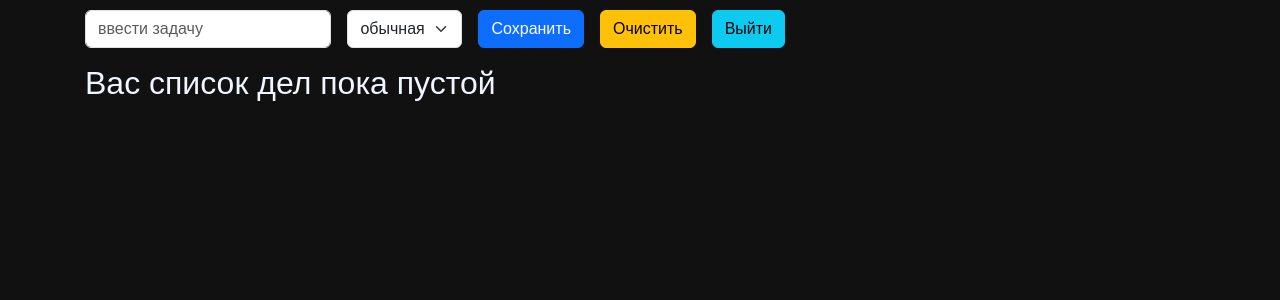
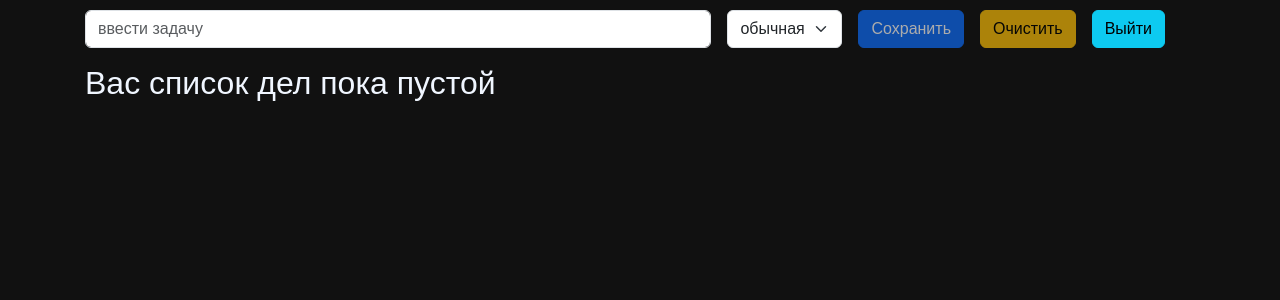
Before and after one commit to geran1ka/VTR-todoApp, a React (Vite) app: page / in a window 1280 px wide. Both pictures are taken after typing "Sample" into the empty fields and a click on the button "Запустить приложение". Shown: the top 300 px of the page. Built offline with nearby package versions, Linux system fonts and the light colour scheme.

Commit message:
ДУблирование кода в TaskItem

```diff
--- a/src/modules/Auth/Auth.tsx
+++ b/src/modules/Auth/Auth.tsx
@@ -1,21 +1,17 @@
 import classNames from "classnames";
 import s from "./Auth.module.scss";
-import { useDispatch } from "react-redux";
 import { useState } from "react";
-import { useAppSelector } from "../../hooks";
+import { useAppDispatch, useAppSelector } from "../../hooks";
 import { logIn } from "../../store/task/tasksSlice";
 
-type Props = {};
-
-export const Auth = (props: Props) => {
-  const dispatch = useDispatch();
+export const Auth = () => {
+  const dispatch = useAppDispatch();
   const { isLogged } = useAppSelector((state) => state.tasks);
 
   const [value, setValue] = useState("");
 
   const handlerSubmit: React.FormEventHandler<HTMLFormElement> = (e) => {
     e.preventDefault();
-    console.log(value);
     dispatch(logIn(value));
   };
 
--- a/src/modules/Form/Form.module.scss
+++ b/src/modules/Form/Form.module.scss
@@ -1,3 +1,3 @@
 .form {
-  max-width: 700px;
+  max-width: 1080px;
 }
--- a/src/modules/Form/Form.tsx
+++ b/src/modules/Form/Form.tsx
@@ -1,21 +1,25 @@
 import { useState } from "react";
 import s from "./Form.module.scss";
-import { useAppDispatch } from "../../hooks";
+import { useAppDispatch, useAppSelector } from "../../hooks";
 import classNames from "classnames";
 import { ITask, addTask, editTask, logOut } from "../../store/task/tasksSlice";
+import { editStop } from "../../store/edit/editSlice";
 
-interface FormProps {}
+interface Form {
+  mode: string;
+}
 
-const DERAULT_TASK = {
+const DERAULT_TASK: Omit<ITask, "id" | "completed"> = {
   task: "",
   important: "table-light",
 };
 
-export const Form = (props: ITask | undefined) => {
+export const Form = (props: Form) => {
   const dispatch = useAppDispatch();
 
-  const { mode, taskEdit, setIdTaskEdit } = props;
+  const { mode } = props;
   const isEdit = mode === "edit";
+  const taskEdit = useAppSelector((state) => state.editTask.taskEdit);
 
   const [task, setTask] = useState(isEdit ? taskEdit : DERAULT_TASK);
 
@@ -33,32 +37,39 @@ export const Form = (props: ITask | undefined) => {
   const handlerSubmit = (e: React.FormEvent<EventTarget>) => {
     e.preventDefault();
     if (isEdit) return;
-    const newTask = {
-      id: Math.random().toString(16).substring(2, 9),
-      task: task.task,
-      completed: false,
-      important: task.important,
-    };
-    dispatch(addTask(newTask));
+    dispatch(
+      addTask({
+        id: Math.random().toString(16).substring(2, 9),
+        task: task.task,
+        completed: false,
+        important: task.important,
+      }),
+    );
     handlerReset();
   };
 
   const handlerChangeTask = () => {
     if (taskEdit) {
       dispatch(editTask({ ...taskEdit, ...task }));
-      setIdTaskEdit(null);
+      dispatch(editStop());
     }
   };
 
   return (
     <form
-      className={classNames(s.form, "d-flex", "align-items-center", "mb-3")}
+      className={classNames(
+        s.form,
+        "d-flex",
+        "align-items-center",
+        !isEdit && "mb-3",
+      )}
       onSubmit={handlerSubmit}>
       <label className={classNames("w-100 form-group me-3 mb-0")}>
         <input
           type="text"
           className={classNames("form-control")}
           name="task"
+          id="task"
           onChange={onChange}
           value={task.task}
           placeholder="ввести задачу"
@@ -69,6 +80,7 @@ export const Form = (props: ITask | undefined) => {
         className="w-auto me-3 form-select"
         value={task.important}
         name="important"
+        id="important"
         onChange={onChange}>
         <option className="table-light" value="table-light">
           обычная
@@ -85,7 +97,7 @@ export const Form = (props: ITask | undefined) => {
         <button
           className={classNames("btn btn-primary me-3")}
           type="submit"
-          disabled={task ? false : true}>
+          disabled={task.task ? false : true}>
           Сохранить
         </button>
       )}
@@ -93,7 +105,7 @@ export const Form = (props: ITask | undefined) => {
         <button
           className={classNames("btn btn-primary me-3")}
           type="button"
-          disabled={task ? false : true}
+          disabled={task.task ? false : true}
           onClick={handlerChangeTask}>
           Сохранить
         </button>
@@ -103,7 +115,7 @@ export const Form = (props: ITask | undefined) => {
         className={classNames("btn btn-warning me-3")}
         type="button"
         onClick={handlerReset}
-        disabled={task ? false : true}>
+        disabled={task.task ? false : true}>
         Очистить
       </button>
 
--- a/src/modules/TaskList/TaskItem/TaskItem.tsx
+++ b/src/modules/TaskList/TaskItem/TaskItem.tsx
@@ -3,9 +3,10 @@ import { useState } from "react";
 import { useAppDispatch } from "../../../hooks";
 import { completeTask, removeTask } from "../../../store/task/tasksSlice";
 import { ModalRemoveTask } from "../../ModalRemoveTask/ModalRemoveTask";
+import { editStart } from "../../../store/edit/editSlice";
 
 export const TaskItem = (props) => {
-  const { id, task, completed, important, index, setIdTaskEdit } = props;
+  const { id, task, completed, important, index } = props;
 
   const dispatch = useAppDispatch();
 
@@ -28,16 +29,24 @@ export const TaskItem = (props) => {
   };
 
   const handleTaskEdit = () => {
-    setIdTaskEdit(id);
+    dispatch(
+      editStart({
+        id,
+        task,
+        completed,
+        important,
+      }),
+    );
   };
 
   return (
     <>
       <tr className={classNames(important, "h-100")} id={id}>
-        <td>{index + 1}</td>
+        <td className="align-middle">{index + 1}</td>
         <td
           className={classNames(
             "task",
+            "align-middle",
             completed && "text-decoration-line-through",
           )}>
           {task}
--- a/src/modules/TaskList/TaskList.tsx
+++ b/src/modules/TaskList/TaskList.tsx
@@ -2,16 +2,16 @@ import classNames from "classnames";
 import { useAppDispatch, useAppSelector } from "../../hooks";
 import { TaskItem } from "./TaskItem/TaskItem";
 import { getLocalStorage } from "../../API/localStorage";
-import { useEffect, useState } from "react";
+import { useEffect } from "react";
 import { setTask } from "../../store/task/tasksSlice";
 import { Form } from "../Form/Form";
 
 export const TaskList = () => {
   const dispatch = useAppDispatch();
+
   const login = useAppSelector((state) => state.tasks.login);
   const tasks = getLocalStorage(login);
-
-  const [idTaskEdit, setIdTaskEdit] = useState("");
+  const { id } = useAppSelector((state) => state.editTask);
 
   useEffect(() => {
     dispatch(setTask(tasks));
@@ -30,28 +30,17 @@ export const TaskList = () => {
         </thead>
         <tbody>
           {tasks.map((task, index) => {
-            if (task.id === idTaskEdit) {
+            if (task.id === id) {
               return (
-                <tr key={idTaskEdit}>
-                  <td>{index + 1}</td>
-                  <td colSpan={3}>
-                    <Form
-                      mode="edit"
-                      taskEdit={task}
-                      setIdTaskEdit={setIdTaskEdit}
-                    />
+                <tr key={id}>
+                  <td className="align-middle">{index + 1}</td>
+                  <td className="align-middle" colSpan={3}>
+                    <Form mode="edit" />
                   </td>
                 </tr>
               );
             }
-            return (
-              <TaskItem
-                key={task.id}
-                {...task}
-                index={index}
-                setIdTaskEdit={setIdTaskEdit}
-              />
-            );
+            return <TaskItem key={task.id} {...task} index={index} />;
           })}
         </tbody>
       </table>
--- a/src/store/edit/editSlice.ts
+++ b/src/store/edit/editSlice.ts
@@ -3,7 +3,6 @@ import { createSlice } from "@reduxjs/toolkit";
 const initialState = {
   id: "",
   taskEdit: {},
-  isEdit: false,
 };
 
 const editSlice = createSlice({
@@ -12,12 +11,10 @@ const editSlice = createSlice({
   reducers: {
     editStart: (state, action) => {
       state.id = action.payload.id;
-      state.isEdit = true;
       state.taskEdit = action.payload;
     },
     editStop: (state) => {
       state.id = "";
-      state.isEdit = false;
       state.taskEdit = {};
     },
   },
--- a/src/store/store.ts
+++ b/src/store/store.ts
@@ -1,8 +1,10 @@
 import { combineReducers, configureStore } from "@reduxjs/toolkit";
 import taskReducer from "./task/tasksSlice.ts";
+import editReducer from "./edit/editSlice.ts";
 
 const RootReducer = combineReducers({
   tasks: taskReducer,
+  editTask: editReducer,
 });
 
 export const store = configureStore({
```
